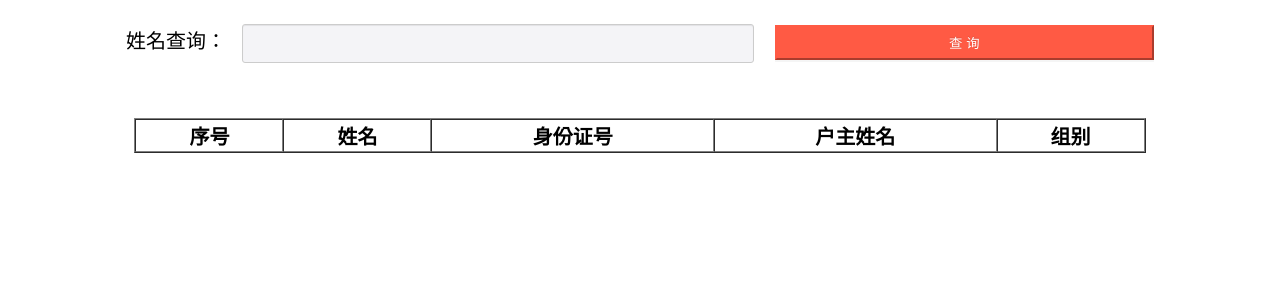
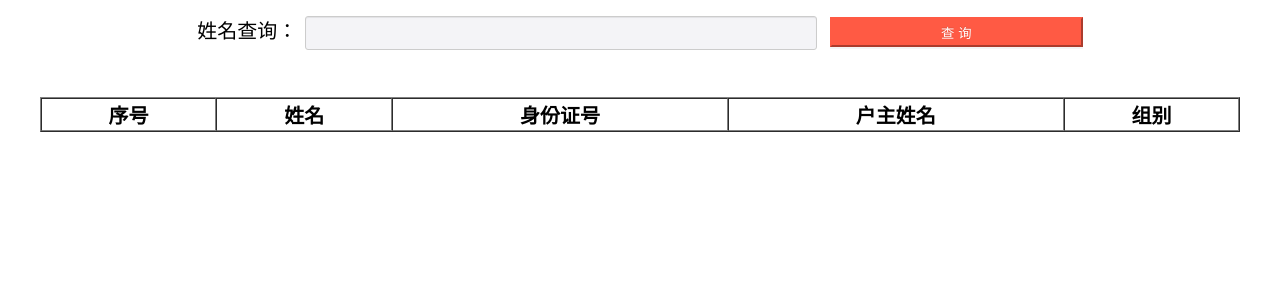
Before and after one commit to 18727060063/dj_study, a Django app: page / in a window 1280 px wide. Shown: the top 300 px of the page. Run offline with Django 3.2, Linux system fonts and the light colour scheme; lists and menus that the app fills with data are empty.

Commit message:
更新查询

```diff
--- a/templates/index.html
+++ b/templates/index.html
@@ -97,8 +97,8 @@
     .tl-price-input{
         width: 40%;
         border: 1px solid #ccc;
-        margin: 16px;
-        height: 35px;
+        margin: 8px;
+        height: 30px;
         background: #F4F4F7;
         border-radius: 3px;
         -webkit-box-shadow: inset 0 1px 1px rgba(0,0,0,.075);
@@ -109,8 +109,8 @@
     }
     .ant-btn-red {
         color: #fff;
-        width: 30%;
-        height: 35px;
+        width: 20%;
+        height: 30px;
         background-color: #FF5A44;
         border-color: #FF5A44;
         margin-left: 5px;
@@ -126,7 +126,7 @@
 <div id="query_area">姓名查询：<input id="query_by_name" class="tl-price-input"/><button id="query_by_name_btn" class="ant-btn-red" onclick="query()">查  询</button>
 <div id="msg_div" style="visibility: hidden">正在查询中,请等待...</div></div>
 <div class="table-container">
-    <table border="1" cellspacing="0" style="margin: auto; margin-top: 10px;width: 80%">
+    <table border="1" cellspacing="0" style="margin: auto; margin-top: 10px;width: 95%">
         <thead>
         <tr>
             <th>序号</th>
```
